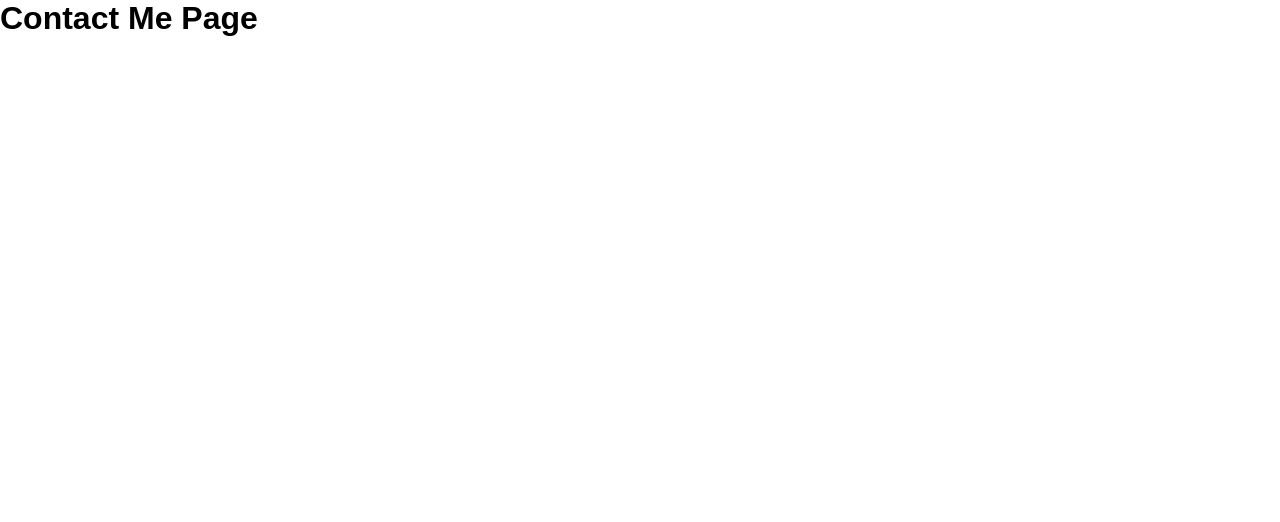
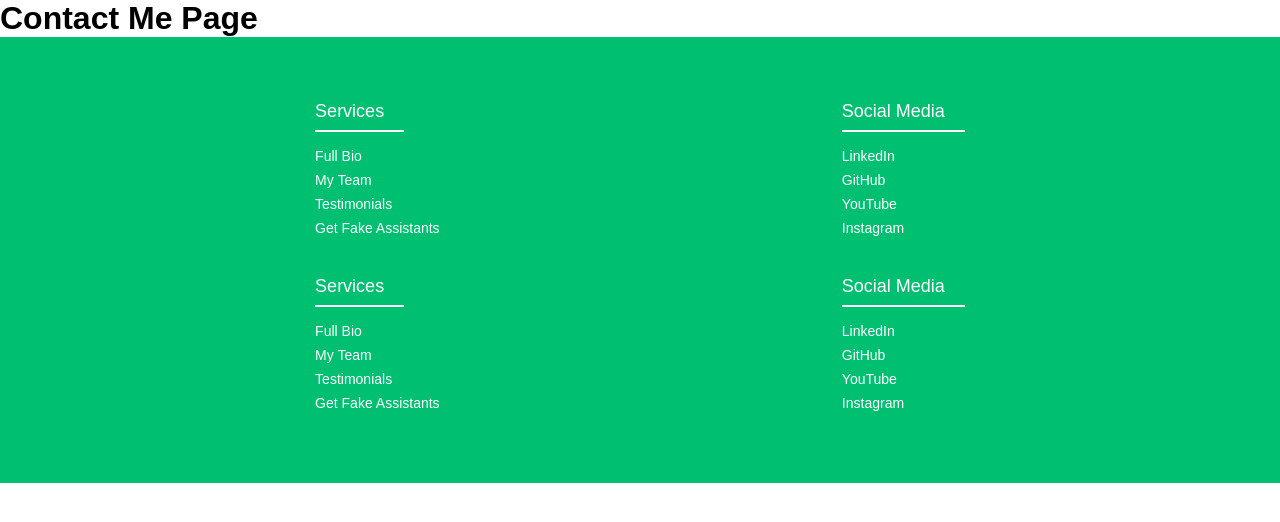
Before and after one commit to masadamsahid/ppw3a-react-porto-styled-components, a React (Create React App) app: page /contact in a window 1280 px wide. Shown: the top 522 px of the page. Built offline with nearby package versions, Linux system fonts and the light colour scheme; a web font is replaced by a local one.

Commit message:
Finish making and styling the footer components

```diff
--- a/src/App.js
+++ b/src/App.js
@@ -2,6 +2,7 @@
 import {BrowserRouter as Router, Switch, Route} from "react-router-dom";
 import Home from "./pages";
 import Contacts from "./pages/contacts";
+import Footer from "./components/Footer";
 
 function App() {
     return (
@@ -10,6 +11,7 @@
                 <Route path={'/'} component={Home} exact/>
                 <Route path={'/'} component={Contacts}/>
             </Switch>
+            <Footer/>
         </Router>
     );
 }
--- a/src/components/Footer/FooterElements.js
+++ b/src/components/Footer/FooterElements.js
@@ -1 +1,82 @@
 import styled from 'styled-components'
+import {Link} from 'react-router-dom'
+
+
+
+export const FooterContainer = styled.footer`
+  background-color: #01bf71;
+`
+
+export const FooterWrap = styled.div`
+  padding: 48px 24px;
+  display: flex;
+  flex-direction: column;
+  justify-content: center;
+  align-items: center;
+  max-width: 1100px;
+  margin: 0 auto;
+`
+
+export const FooterLinksContainer = styled.div`
+  display: flex;
+  justify-content: center;
+  width: 100%;
+  flex-direction: column;
+
+  @media screen and (max-width: 820px){
+    padding-top: 16px;
+    padding-bottom: 16px;
+    justify-content: space-around;
+  }
+`
+
+export const FooterLinksWrapper = styled.div`
+  display: flex;
+
+  justify-content: space-around;
+  @media screen and (max-width: 820px){
+    flex-direction: row;
+  }
+
+  @media screen and (min-width: 820px){
+    width: 100%;
+  }
+`
+
+export const FooterLinkItems = styled.div`
+  display: flex;
+  flex-direction: column;
+  align-items: flex-start;
+  margin: 16px;
+  text-align: left;
+  box-sizing: border-box;
+  color: #fff;
+
+  @media screen and (max-width: 420px){
+    margin: 0;
+    padding: 10px;
+    width: 100%;
+  }
+`
+
+export const FooterLinkTitle = styled.div`
+  font-size: 18px;
+  margin-bottom: 16px;
+  border-bottom: 2px solid #fff;
+  padding-right: 20px;
+  padding-bottom: 8px;
+`
+
+export const FooterLink = styled.div`
+  color: #fff;
+  text-decoration: none;
+  margin-bottom: .5rem;
+  font-size: 14px;
+
+  &:hover{
+    color: #010606;
+    cursor: pointer;
+    transition: all .3s ease-in-out;
+    font-weight: bold;
+  }
+`
--- a/src/components/Footer/index.js
+++ b/src/components/Footer/index.js
@@ -1,11 +1,35 @@
 import React from "react";
+import {
+    FooterContainer,
+    FooterWrap,
+    FooterLinksContainer,
+    FooterLinksWrapper,
+    FooterLinkItems,
+    FooterLinkTitle,
+    FooterLink
+} from './FooterElements'
 
-
-const Navbar = () => {
+const Footer = () => {
     return(
         <FooterContainer>
             <FooterWrap>
                 <FooterLinksContainer>
+                    <FooterLinksWrapper>
+                        <FooterLinkItems>
+                            <FooterLinkTitle>Services</FooterLinkTitle>
+                            <FooterLink to=''>Full Bio</FooterLink>
+                            <FooterLink to=''>My Team</FooterLink>
+                            <FooterLink to=''>Testimonials</FooterLink>
+                            <FooterLink to=''>Get Fake Assistants</FooterLink>
+                        </FooterLinkItems>
+                        <FooterLinkItems>
+                            <FooterLinkTitle>Social Media</FooterLinkTitle>
+                            <FooterLink to=''>LinkedIn</FooterLink>
+                            <FooterLink to=''>GitHub</FooterLink>
+                            <FooterLink to=''>YouTube</FooterLink>
+                            <FooterLink to=''>Instagram</FooterLink>
+                        </FooterLinkItems>
+                    </FooterLinksWrapper>
                     <FooterLinksWrapper>
                         <FooterLinkItems>
                             <FooterLinkTitle>Services</FooterLinkTitle>
@@ -28,4 +52,4 @@
     );
 };
 
-export default Navbar;
+export default Footer;
```
